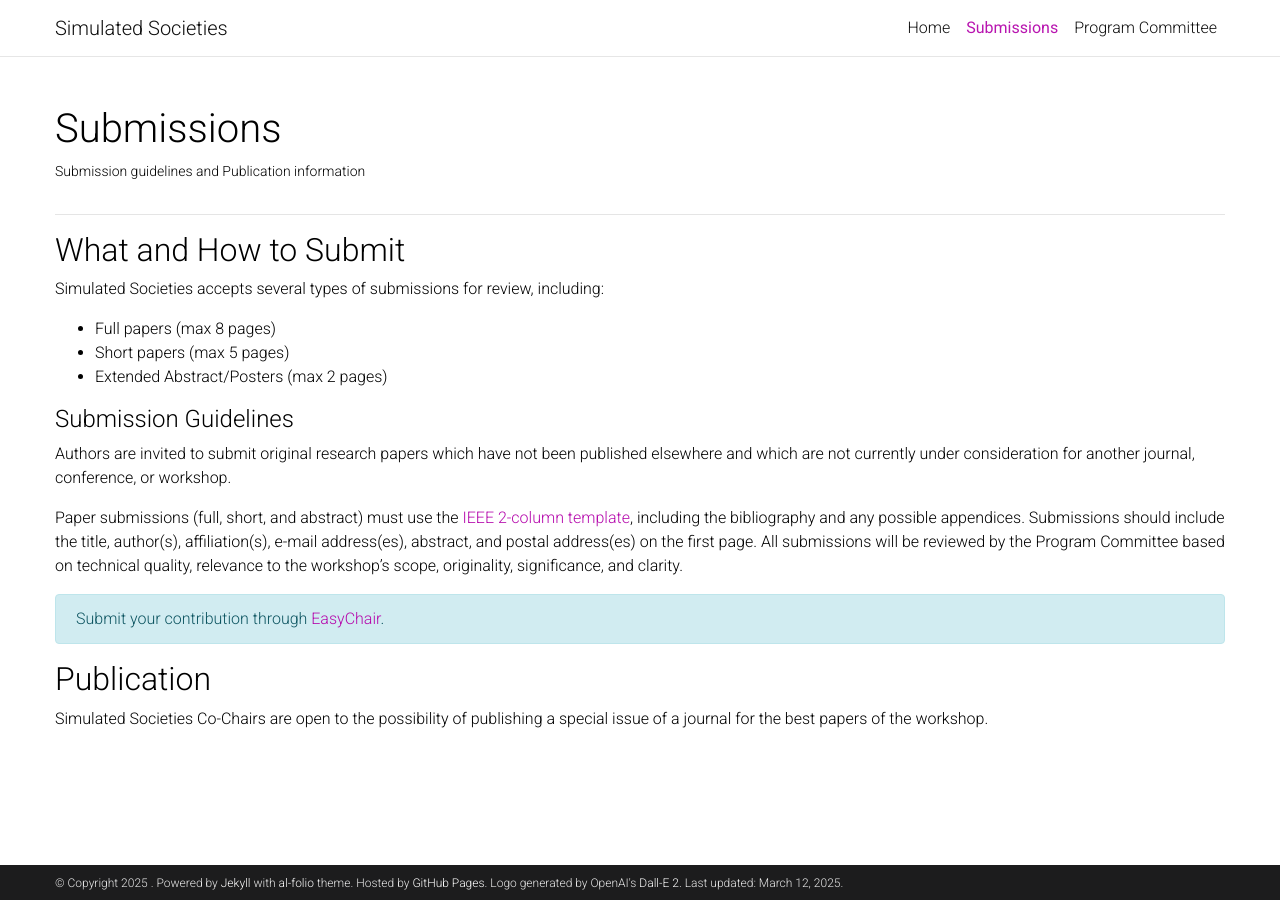
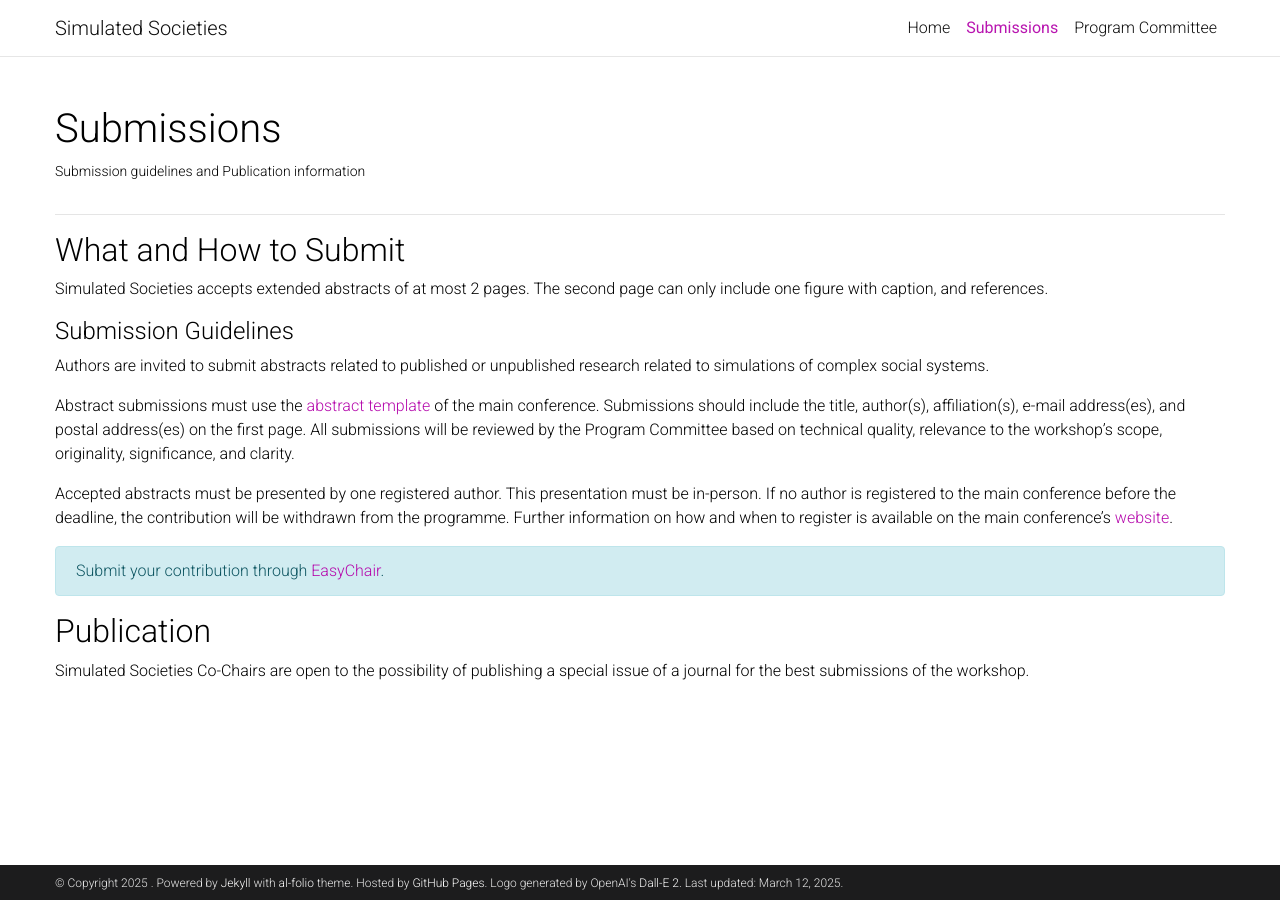
Before and after one commit to SimulatedSocieties/SimulatedSocieties.github.io, a Jekyll site: the page built from _pages/CFP.md, in a window 1280 px wide. Built offline with Jekyll 4.4.1, drawn with Linux system fonts in a browser that asks for light colours; full-size pictures stand in for the smaller copies a plugin makes; a style sheet for code colours, icons or effects is not loaded.

Commit message:
Logo and CFP

```diff
--- a/_pages/CFP.md
+++ b/_pages/CFP.md
@@ -7,25 +7,25 @@ nav: true
 nav_order: 2
 ---
 <hr>
+
 ## What and How to Submit
 
-Simulated Societies accepts several types of submissions for review, including:
-
-- Full papers (max 8 pages)
-- Short papers (max 5 pages)
-- Extended Abstract/Posters (max 2 pages)
+Simulated Societies accepts extended abstracts of at most 2 pages. The second page can only include one figure with caption, and references.
 
 
 #### Submission Guidelines
 
-Authors are invited to submit original research papers which have not been published elsewhere and which are not currently under consideration for another journal, conference, or workshop.
+Authors are invited to submit abstracts related to published or unpublished research related to simulations of complex social systems.
 
-Paper submissions (full, short, and abstract) must use the <a href="http://www.ieee.org/web/publications/pubservices/confpub/AuthorTools/conferenceTemplates.html">IEEE 2-column template</a>, including the bibliography and any possible appendices.
-Submissions should include the title, author(s), affiliation(s), e-mail address(es), abstract, and postal address(es) on the first page.
+Abstract submissions must use the <a href="https://www.overleaf.com/read/xgvkzhpqwjqd#858c6d">abstract template</a> of the main conference.
+Submissions should include the title, author(s), affiliation(s), e-mail address(es), and postal address(es) on the first page.
 All submissions will be reviewed by the Program Committee based on technical quality, relevance to the workshop's scope, originality, significance, and clarity.
+
+Accepted abstracts must be presented by one registered author. This presentation must be in-person.
+If no author is registered to the main conference before the deadline, the contribution will be withdrawn from the programme. Further information on how and when to register is available on the main conference's <a href="https://ccs25.cssociety.org/registration/">website</a>.
 
 Submit your contribution through <a href="">EasyChair</a>.
 {: .alert .alert-info}
 
 ## Publication
-Simulated Societies Co-Chairs are open to the possibility of publishing a special issue of a journal for the best papers of the workshop.
+Simulated Societies Co-Chairs are open to the possibility of publishing a special issue of a journal for the best submissions of the workshop.
```
Also changed, not shown: _pages/about.md (+7 -5 lines), assets/img/simulatedsocietieslogo.jpeg (added).
